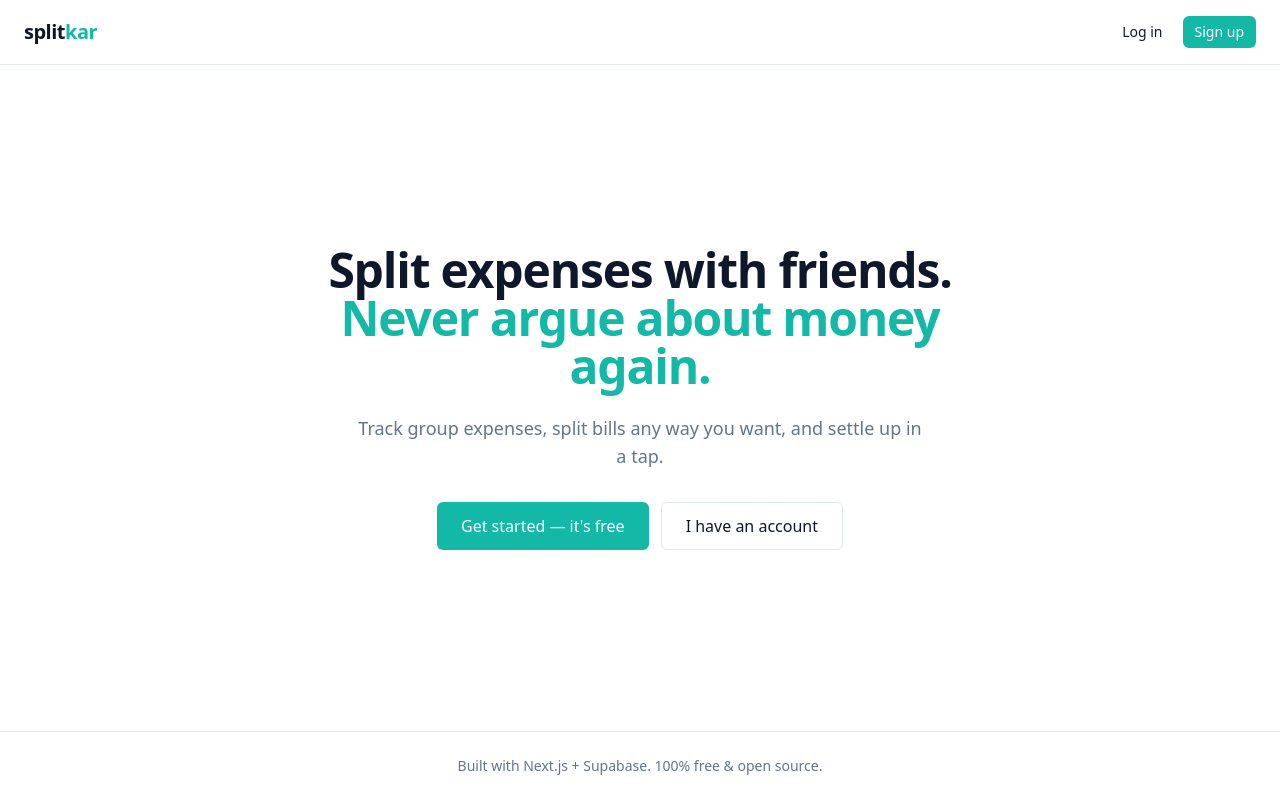
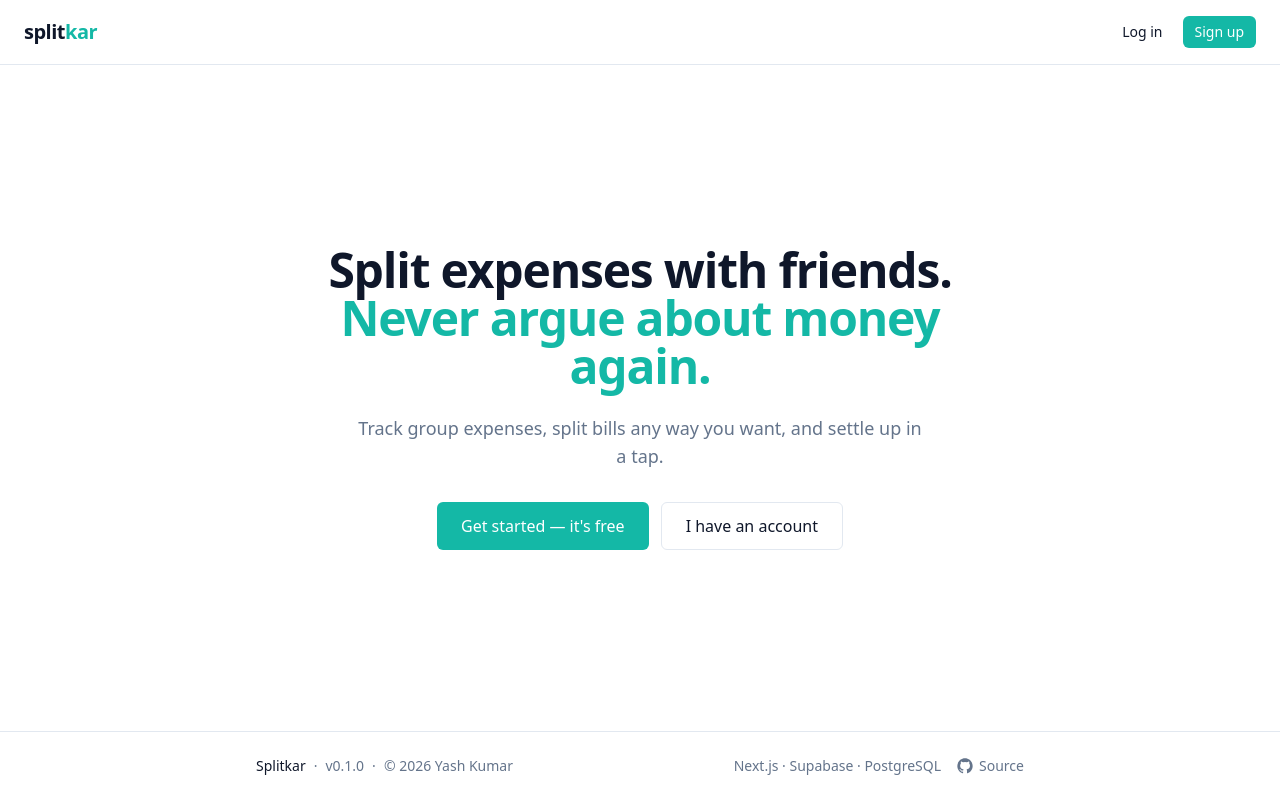
Before and after one commit to asurax2412/splitkar, a Next.js app: page / in a window 1280 px wide. Built offline with nearby package versions, Linux system fonts and the light colour scheme.

Commit message:
Add version, copyright, and source link to landing footer

```diff
--- a/app/page.tsx
+++ b/app/page.tsx
@@ -1,5 +1,16 @@
 import Link from "next/link";
 import { Button } from "@/components/ui/button";
+import pkg from "@/package.json";
+
+function GithubIcon({ className }: { className?: string }) {
+  return (
+    <svg viewBox="0 0 24 24" fill="currentColor" aria-hidden="true" className={className}>
+      <path d="M12 .5C5.65.5.5 5.65.5 12c0 5.08 3.29 9.39 7.86 10.91.58.1.79-.25.79-.56v-1.96c-3.2.7-3.88-1.54-3.88-1.54-.52-1.33-1.28-1.68-1.28-1.68-1.05-.72.08-.7.08-.7 1.16.08 1.77 1.19 1.77 1.19 1.03 1.77 2.71 1.26 3.37.96.11-.75.41-1.26.74-1.55-2.55-.29-5.24-1.28-5.24-5.7 0-1.26.45-2.29 1.19-3.1-.12-.29-.52-1.46.11-3.04 0 0 .97-.31 3.18 1.18a11.04 11.04 0 0 1 5.79 0c2.21-1.49 3.18-1.18 3.18-1.18.63 1.58.23 2.75.11 3.04.74.81 1.19 1.84 1.19 3.1 0 4.43-2.69 5.41-5.25 5.69.42.36.79 1.07.79 2.16v3.2c0 .31.21.67.8.55C20.21 21.38 23.5 17.07 23.5 12 23.5 5.65 18.35.5 12 .5z" />
+    </svg>
+  );
+}
+
+const REPO_URL = "https://github.com/asurax2412/splitkar";
 
 export default function LandingPage() {
   return (
@@ -34,8 +45,28 @@ export default function LandingPage() {
           </Link>
         </div>
       </section>
-      <footer className="px-6 py-6 text-center text-sm text-muted-foreground border-t border-border">
-        Built with Next.js + Supabase. 100% free &amp; open source.
+      <footer className="px-6 py-6 border-t border-border text-sm text-muted-foreground">
+        <div className="max-w-3xl mx-auto flex flex-col sm:flex-row items-center justify-between gap-3">
+          <div>
+            <span className="font-medium text-foreground">Splitkar</span>
+            <span className="mx-2">·</span>
+            <span>v{pkg.version}</span>
+            <span className="mx-2">·</span>
+            <span>© {new Date().getFullYear()} Yash Kumar</span>
+          </div>
+          <div className="flex items-center gap-4">
+            <span>Next.js · Supabase · PostgreSQL</span>
+            <a
+              href={REPO_URL}
+              target="_blank"
+              rel="noreferrer"
+              className="inline-flex items-center gap-1.5 hover:text-foreground transition"
+            >
+              <GithubIcon className="h-4 w-4" />
+              Source
+            </a>
+          </div>
+        </div>
       </footer>
     </main>
   );
```
